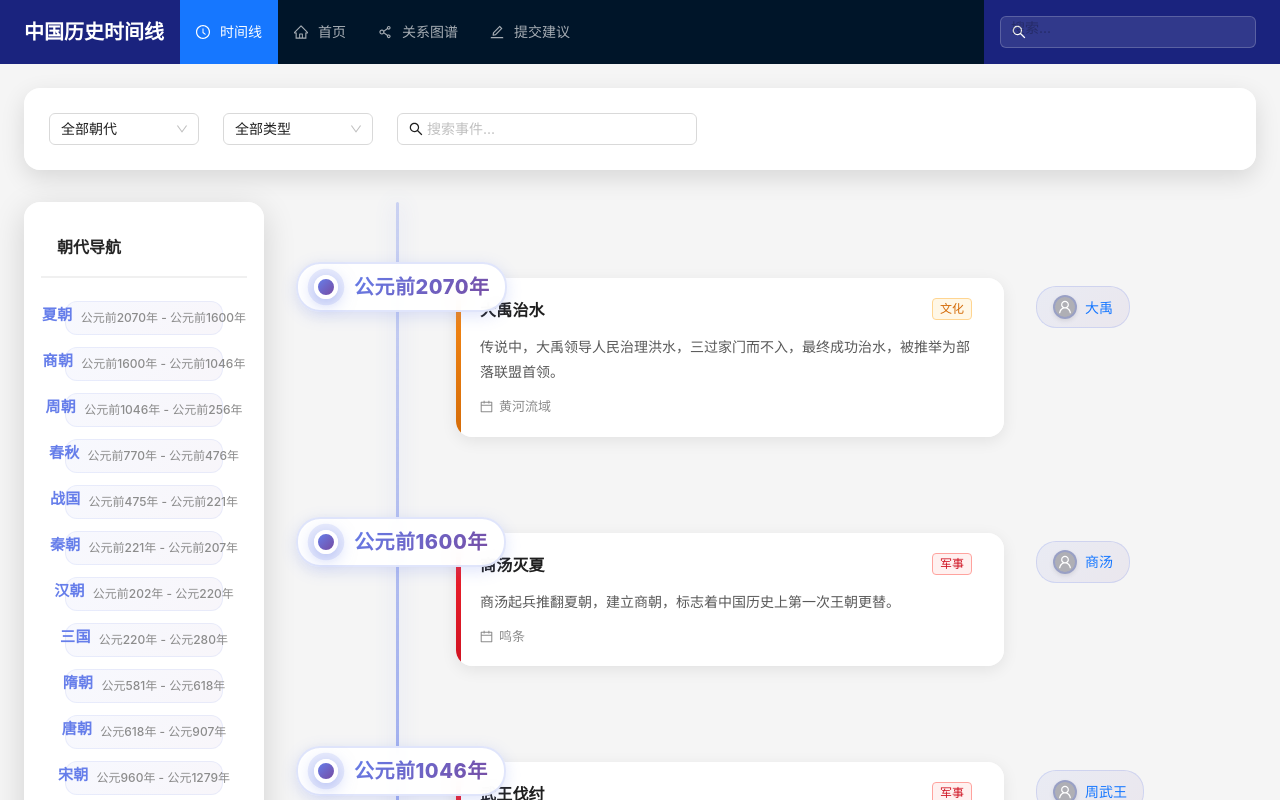
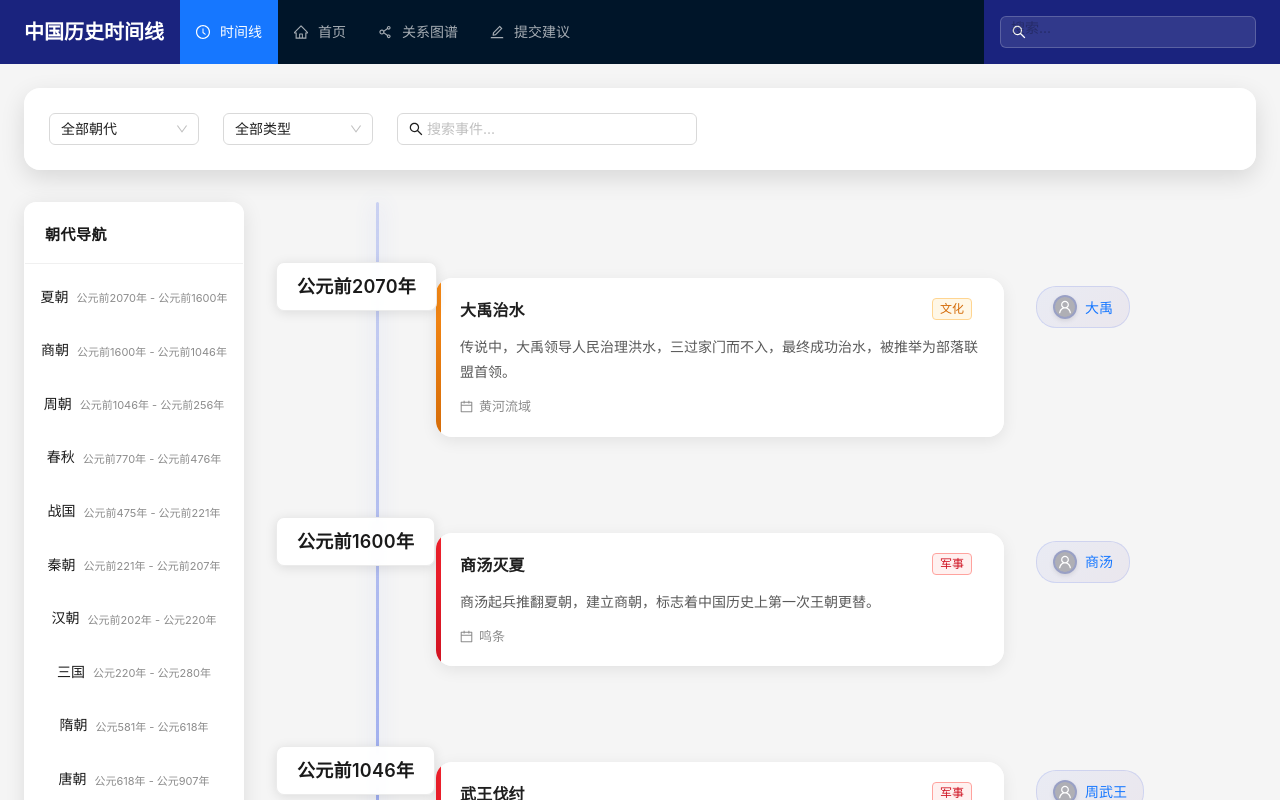
Before and after one commit to chengms/HistoricalThreads, a React (Vite) app in the folder frontend/: page / in a window 1280 px wide. Shown: the top 800 px of the page. Built offline with nearby package versions, Linux system fonts and the light colour scheme.

Commit message:
Fix background gradient scroll detection, optimize sidebar design, remove year marker circles

```diff
--- a/frontend/src/pages/Timeline/index.tsx
+++ b/frontend/src/pages/Timeline/index.tsx
@@ -199,14 +199,11 @@ export default function TimelinePage() {
 
   // 监听滚动，更新背景渐变
   useEffect(() => {
-    if (events.length === 0 || allYears.length === 0) return
+    if (events.length === 0 || allYears.length === 0 || dynasties.length === 0) return
 
     const handleScroll = () => {
-      if (!timelineContainerRef.current) return
-
-      const container = timelineContainerRef.current
-      const containerRect = container.getBoundingClientRect()
-      const viewportCenter = containerRect.top + containerRect.height / 2
+      // 获取视口中心位置（相对于文档顶部）
+      const viewportCenter = window.scrollY + window.innerHeight / 2
 
       // 找到视口中心位置对应的年份
       let closestYear: number | null = null
@@ -216,7 +213,8 @@ export default function TimelinePage() {
         const element = document.getElementById(`year-${year}`)
         if (element) {
           const rect = element.getBoundingClientRect()
-          const elementCenter = rect.top + rect.height / 2
+          const elementTop = window.scrollY + rect.top
+          const elementCenter = elementTop + rect.height / 2
           const distance = Math.abs(elementCenter - viewportCenter)
 
           if (distance < minDistance) {
@@ -247,11 +245,23 @@ export default function TimelinePage() {
       }
     }
 
-    window.addEventListener('scroll', handleScroll, { passive: true })
+    // 使用节流优化性能
+    let ticking = false
+    const throttledHandleScroll = () => {
+      if (!ticking) {
+        window.requestAnimationFrame(() => {
+          handleScroll()
+          ticking = false
+        })
+        ticking = true
+      }
+    }
+
+    window.addEventListener('scroll', throttledHandleScroll, { passive: true })
     handleScroll() // 初始调用
 
     return () => {
-      window.removeEventListener('scroll', handleScroll)
+      window.removeEventListener('scroll', throttledHandleScroll)
       // 清理时恢复默认背景
       const body = document.body
       const html = document.documentElement
@@ -353,7 +363,6 @@ export default function TimelinePage() {
               <div key={year} id={`year-${year}`} className="timeline-year-section">
                 {/* 年份标签 */}
                 <div className="timeline-year-label">
-                  <div className="year-marker" />
                   <span className="year-text">{formatYear(year)}</span>
                 </div>
 
--- a/frontend/src/styles/timeline.css
+++ b/frontend/src/styles/timeline.css
@@ -28,66 +28,76 @@
 
 /* 左侧侧边栏 */
 .timeline-sidebar {
-  width: 240px;
+  width: 220px;
   flex-shrink: 0;
   position: sticky;
   top: 120px;
   max-height: calc(100vh - 140px);
   overflow-y: auto;
-  box-shadow: 0 8px 32px rgba(0, 0, 0, 0.15);
-  border-radius: 16px;
-  background: rgba(255, 255, 255, 0.95);
-  backdrop-filter: blur(10px);
-  border: 1px solid rgba(255, 255, 255, 0.3);
+  box-shadow: 0 4px 20px rgba(0, 0, 0, 0.1);
+  border-radius: 12px;
+  background: rgba(255, 255, 255, 0.98);
+  backdrop-filter: blur(20px);
+  border: 1px solid rgba(255, 255, 255, 0.5);
   z-index: 100;
-  padding: 16px;
+  padding: 0;
 }
 
 .timeline-sidebar .ant-card-head {
-  border-bottom: 2px solid #f0f0f0;
-  padding: 16px;
+  border-bottom: 1px solid rgba(0, 0, 0, 0.06);
+  padding: 20px 20px 16px;
+  background: transparent;
 }
 
 .timeline-sidebar .ant-card-head-title {
-  font-size: 16px;
-  font-weight: 700;
-  color: #262626;
+  font-size: 15px;
+  font-weight: 600;
+  color: #1a1a1a;
+  letter-spacing: 0.5px;
+}
+
+.timeline-sidebar .ant-card-body {
+  padding: 12px 16px 20px;
 }
 
 .dynasty-nav {
   display: flex;
   flex-direction: column;
-  gap: 12px;
+  gap: 6px;
 }
 
 .dynasty-nav-item {
   text-align: left;
-  padding: 16px;
-  border-radius: 12px;
-  transition: all 0.3s cubic-bezier(0.4, 0, 0.2, 1);
-  background: linear-gradient(135deg, rgba(102, 126, 234, 0.05) 0%, rgba(118, 75, 162, 0.05) 100%);
-  border: 1px solid rgba(102, 126, 234, 0.1);
+  padding: 12px 16px;
+  border-radius: 8px;
+  transition: all 0.2s ease;
+  background: transparent;
+  border: none;
+  height: auto;
 }
 
 .dynasty-nav-item:hover {
-  background: linear-gradient(135deg, rgba(102, 126, 234, 0.15) 0%, rgba(118, 75, 162, 0.15) 100%);
-  transform: translateX(8px) scale(1.02);
-  box-shadow: 0 4px 12px rgba(102, 126, 234, 0.2);
-  border-color: rgba(102, 126, 234, 0.3);
+  background: rgba(0, 0, 0, 0.04);
+  transform: translateX(4px);
+}
+
+.dynasty-nav-item:active {
+  background: rgba(0, 0, 0, 0.06);
 }
 
 .dynasty-nav-name {
-  font-weight: 700;
-  font-size: 15px;
-  color: #667eea;
-  margin-bottom: 6px;
-  letter-spacing: 0.3px;
+  font-weight: 500;
+  font-size: 14px;
+  color: #1a1a1a;
+  margin-bottom: 4px;
+  line-height: 1.4;
 }
 
 .dynasty-nav-years {
-  font-size: 12px;
+  font-size: 11px;
   color: #8c8c8c;
-  font-weight: 500;
+  font-weight: 400;
+  line-height: 1.3;
 }
 
 /* 中间时间轴主区域 */
@@ -148,46 +158,21 @@
   top: 0;
   display: flex;
   align-items: center;
-  gap: 16px;
   z-index: 10;
   background: rgba(255, 255, 255, 0.95);
   backdrop-filter: blur(10px);
-  padding: 8px 16px;
-  border-radius: 24px;
-  box-shadow: 0 4px 16px rgba(102, 126, 234, 0.2);
-  border: 2px solid rgba(102, 126, 234, 0.2);
-}
-
-.year-marker {
-  width: 24px;
-  height: 24px;
-  border-radius: 50%;
-  background: linear-gradient(135deg, #667eea 0%, #764ba2 100%);
-  border: 4px solid #ffffff;
-  box-shadow: 0 0 0 4px rgba(102, 126, 234, 0.2), 0 4px 16px rgba(102, 126, 234, 0.4);
-  position: relative;
-  z-index: 2;
-  animation: pulse 2s ease-in-out infinite;
-}
-
-@keyframes pulse {
-  0%, 100% {
-    box-shadow: 0 0 0 4px rgba(102, 126, 234, 0.2), 0 4px 16px rgba(102, 126, 234, 0.4);
-  }
-  50% {
-    box-shadow: 0 0 0 8px rgba(102, 126, 234, 0.1), 0 4px 20px rgba(102, 126, 234, 0.6);
-  }
+  padding: 10px 20px;
+  border-radius: 8px;
+  box-shadow: 0 2px 12px rgba(0, 0, 0, 0.1);
+  border: 1px solid rgba(0, 0, 0, 0.08);
 }
 
 .year-text {
-  font-size: 20px;
-  font-weight: 800;
-  background: linear-gradient(135deg, #667eea 0%, #764ba2 100%);
-  -webkit-background-clip: text;
-  -webkit-text-fill-color: transparent;
-  background-clip: text;
+  font-size: 18px;
+  font-weight: 600;
+  color: #1a1a1a;
   white-space: nowrap;
-  letter-spacing: 0.5px;
+  letter-spacing: 0.3px;
 }
 
 /* 时间轴内容行 */
```
